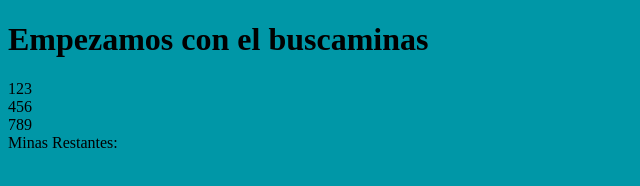
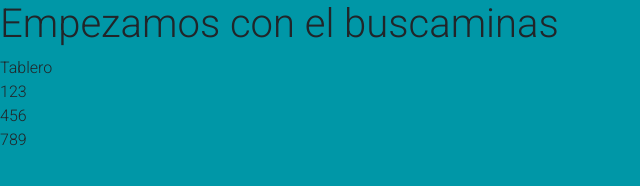
Before and after one commit to ibarzabal-jm/Buscaminas, a plain HTML site: page index.html in a window 1280 px wide. Shown: the whole page, without its empty margins (0-640 px from the left). Drawn offline with nearby package versions, Linux system fonts and the light colour scheme.

Commit message:
Update index.html

```diff
--- a/index.html
+++ b/index.html
@@ -8,6 +8,20 @@
         <meta name="description" content="Generala sencillo, básico">
         <meta name="author" content="Juan Manuel Ibarzabal Salles">
 
+
+
+
+
+
+        <!-- Font Awesome -->
+        <link rel="stylesheet" href="https://use.fontawesome.com/releases/v5.8.2/css/all.css">
+        <!-- Google Fonts -->
+        <link rel="stylesheet" href="https://fonts.googleapis.com/css?family=Roboto:300,400,500,700&display=swap">
+        <!-- Bootstrap core CSS -->
+        <link href="https://cdnjs.cloudflare.com/ajax/libs/twitter-bootstrap/4.5.0/css/bootstrap.min.css" rel="stylesheet">
+        <!-- Material Design Bootstrap -->
+        <link href="https://cdnjs.cloudflare.com/ajax/libs/mdbootstrap/4.18.0/css/mdb.min.css" rel="stylesheet">
+
         <link rel="stylesheet" href="./styles/style.css">
     </head>
     <body>
@@ -15,13 +29,29 @@
         <div class="fondo">
             <h1>Empezamos con el buscaminas</h1>
 
-            <div id="tablero"></div>
+
+            <div class="row">
+                <div class="col">
+                   <table class="table">
+                       <thead>
+                           Tablero
+                       </thead>
+                       <tbody id="tablero"></tbody>
+                   </table>
+               </div>
+           </div>
 
 
-
-            <div>Minas Restantes:</div>
         </div>
 
+        <!-- JQuery -->
+        <script type="text/javascript" src="https://cdnjs.cloudflare.com/ajax/libs/jquery/3.5.1/jquery.min.js"></script>
+        <!-- Bootstrap tooltips -->
+        <script type="text/javascript" src="https://cdnjs.cloudflare.com/ajax/libs/popper.js/1.14.4/umd/popper.min.js"></script>
+        <!-- Bootstrap core JavaScript -->
+        <script type="text/javascript" src="https://cdnjs.cloudflare.com/ajax/libs/twitter-bootstrap/4.5.0/js/bootstrap.min.js"></script>
+        <!-- MDB core JavaScript -->
+        <script type="text/javascript" src="https://cdnjs.cloudflare.com/ajax/libs/mdbootstrap/4.19.0/js/mdb.min.js"></script>
         <script src="js/index.js"></script>
     </body>
 </html>
```
